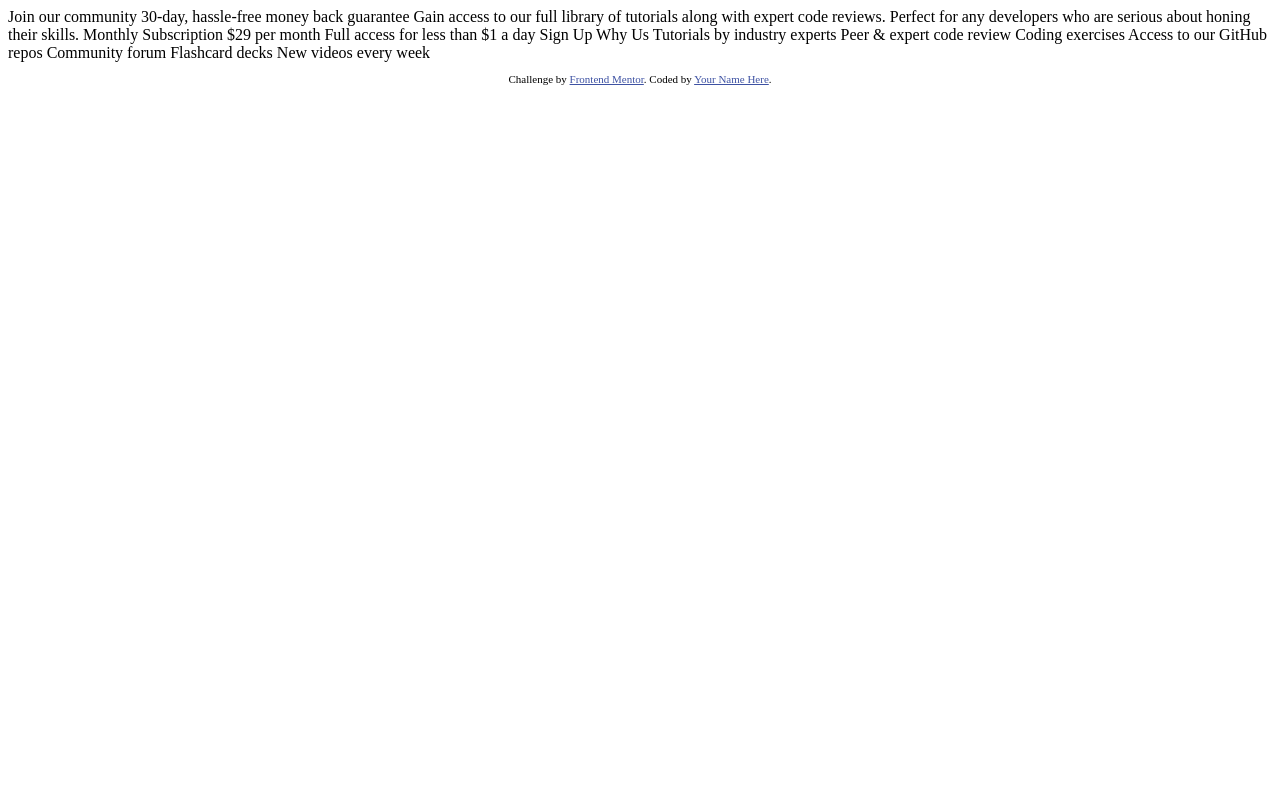
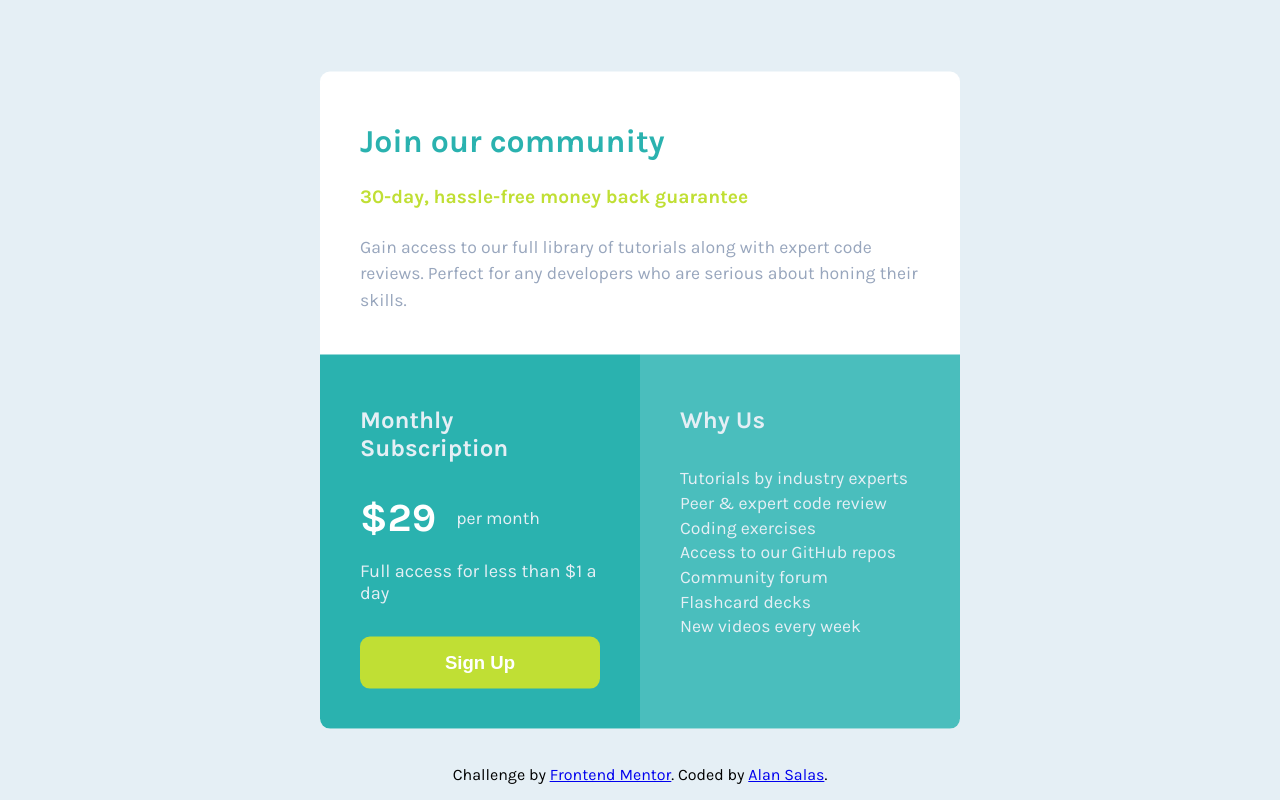
Before and after one commit to AlanSalas/frontend-challenge-single-price, a plain HTML site: page index.html in a window 1280 px wide. Drawn offline with Linux system fonts and the light colour scheme.

Commit message:
desktop version

```diff
--- /dev/null
+++ b/css/styles.css
@@ -0,0 +1,132 @@
+body {
+    margin: 0;
+    padding: 0;
+    box-sizing: border-box;
+    font-size: 16px;
+    font-family: 'Karla', sans-serif;
+    background-color: var(--lightGray);
+}
+
+:root {
+    --cyan: hsl(179, 62%, 43%);
+    --cyanLight: #4ABEBD;
+    --brightYellow: hsl(71, 73%, 54%);
+    --lightGray: hsl(204, 43%, 93%);
+    --grayishBlue: hsl(218, 22%, 67%);
+}
+
+.container {
+    position: absolute;
+    top: 50%;
+    left: 50%;
+    transform: translate(-50%, -50%);
+    border-radius: 10px;
+    background-color: white;
+
+
+    display: grid;
+    grid-template-columns: 1fr 1fr;
+    grid-template-areas:
+    "header header"
+    "card-1 card-2";
+}
+
+.container__wrapper {
+    padding: calc(40px - 0.67em) 40px calc(40px - 1em) 40px;
+}
+
+.container__header {
+    grid-area: header;
+}
+
+.container__header h1 {
+    color: var(--cyan);
+}
+
+.container__header h4 {
+    color: var(--brightYellow);
+    font-size: 1.2em;
+}
+
+.container__header p {
+    color: var(--grayishBlue);
+    font-size: 1.1em;
+    line-height: 1.5em;
+}
+
+.container__card-1 {
+    grid-area: card-1;
+    background-color: var(--cyan);
+    border-bottom-left-radius: 10px;
+}
+
+.card__wrapper {
+    padding: 20px 40px 40px 40px;
+}
+
+.card__wrapper h4 {
+    color: var(--lightGray);
+    font-size: 1.5em;
+}
+
+.container__card-1 .price-info {
+    display: flex;
+    align-items: center;
+}
+
+.container__card-1 .price {
+    font-size: 2.5em;
+    font-weight: 700;
+    margin-right: .5em;
+    color: white;
+}
+
+.container__card-1 .period {
+    color: var(--lightGray);
+    font-size: 1.1em;
+}
+
+.container__card-1 p {
+    color: var(--lightGray);
+    font-size: 1.14em;
+}
+
+.container__card-1 button {
+    border: none;
+    outline: none;
+    width: 100%;
+    margin-top: 15px;
+    padding: 15px 0;
+    border-radius: 10px;
+    font-size: 1.16em;
+    font-weight: 700;
+    color: white;
+    background-color: var(--brightYellow);
+}
+
+.container__card-2 {
+    grid-area: card-2;
+    background-color: var(--cyanLight);
+    border-bottom-right-radius: 10px;
+}
+
+.container__card-2 ul {
+    list-style: none;
+    margin: 0;
+    padding: 0;
+}
+
+.container__card-2 ul li {
+    color: var(--lightGray);
+    font-size: 1.1em;
+    line-height: 1.4em;
+}
+
+footer {
+    text-align: center;
+    width: 100%;
+    position: absolute;
+    bottom: 0;
+    left: 50%;
+    transform: translateX(-50%);
+}
--- a/index.html
+++ b/index.html
@@ -1,50 +1,58 @@
 <!DOCTYPE html>
 <html lang="en">
+
 <head>
   <meta charset="UTF-8">
-  <meta name="viewport" content="width=device-width, initial-scale=1.0"> <!-- displays site properly based on user's device -->
+  <meta name="viewport" content="width=device-width, initial-scale=1.0">
+  <link rel="icon" type="image/png" sizes="32x32" href="./images/favicon-32x32.png">
+  <link href="https://fonts.googleapis.com/css2?family=Karla:wght@400;700&display=swap" rel="stylesheet">
+  <link rel="stylesheet" href="./css/styles.css">
+  <title>Frontend Mentor | Single Price Grid Component</title>
+</head>
 
-  <link rel="icon" type="image/png" sizes="32x32" href="./images/favicon-32x32.png">
-
-  <title>Frontend Mentor | Single Price Grid Component</title>
-
-  <!-- Feel free to remove these styles or customise in your own stylesheet 👍 -->
-  <style>
-    .attribution { font-size: 11px; text-align: center; }
-    .attribution a { color: hsl(228, 45%, 44%); }
-  </style>
-</head>
 <body>
-  Join our community
-
-  30-day, hassle-free money back guarantee
-
-  Gain access to our full library of tutorials along with expert code reviews.
-  Perfect for any developers who are serious about honing their skills.
-
-  Monthly Subscription
-
-  &dollar;29 per month
-
-  Full access for less than &dollar;1 a day
-
-  Sign Up
-
-  Why Us
-
-  Tutorials by industry experts
-  Peer &amp; expert code review
-  Coding exercises
-  Access to our GitHub repos
-  Community forum
-  Flashcard decks
-  New videos every week
+  <div class="container">
+    <div class="container__header">
+      <div class="container__wrapper">
+        <h1> Join our community</h1>
+        <h4>30-day, hassle-free money back guarantee</h4>
+        <p> Gain access to our full library of tutorials along with expert code reviews.
+          Perfect for any developers who are serious about honing their skills.</p>
+      </div>
+    </div>
+    <div class="container__card-1">
+      <div class="card__wrapper">
+        <h4>Monthly Subscription</h4>
+        <div class="price-info">
+          <span class="price"> &dollar;29</span>
+          <span class="period">per month</span>
+        </div>
+        <p>Full access for less than &dollar;1 a day</p>
+        <button>Sign Up</button>
+      </div>
+    </div>
+    <div class="container__card-2">
+      <div class="card__wrapper">
+        <h4>Why Us</h4>
+        <ul>
+          <li>Tutorials by industry experts</li>
+          <li>Peer &amp; expert code review</li>
+          <li>Coding exercises</li>
+          <li>Access to our GitHub repos</li>
+          <li>Community forum</li>
+          <li>Flashcard decks</li>
+          <li>New videos every week</li>
+        </ul>
+      </div>
+    </div>
+  </div>
 
   <footer>
     <p class="attribution">
       Challenge by <a href="https://www.frontendmentor.io?ref=challenge" target="_blank">Frontend Mentor</a>.
-      Coded by <a href="#">Your Name Here</a>.
+      Coded by <a href="https://github.com/AlanSalas">Alan Salas</a>.
     </p>
   </footer>
 </body>
+
 </html>
```
Also changed, not shown: 1 other file.
